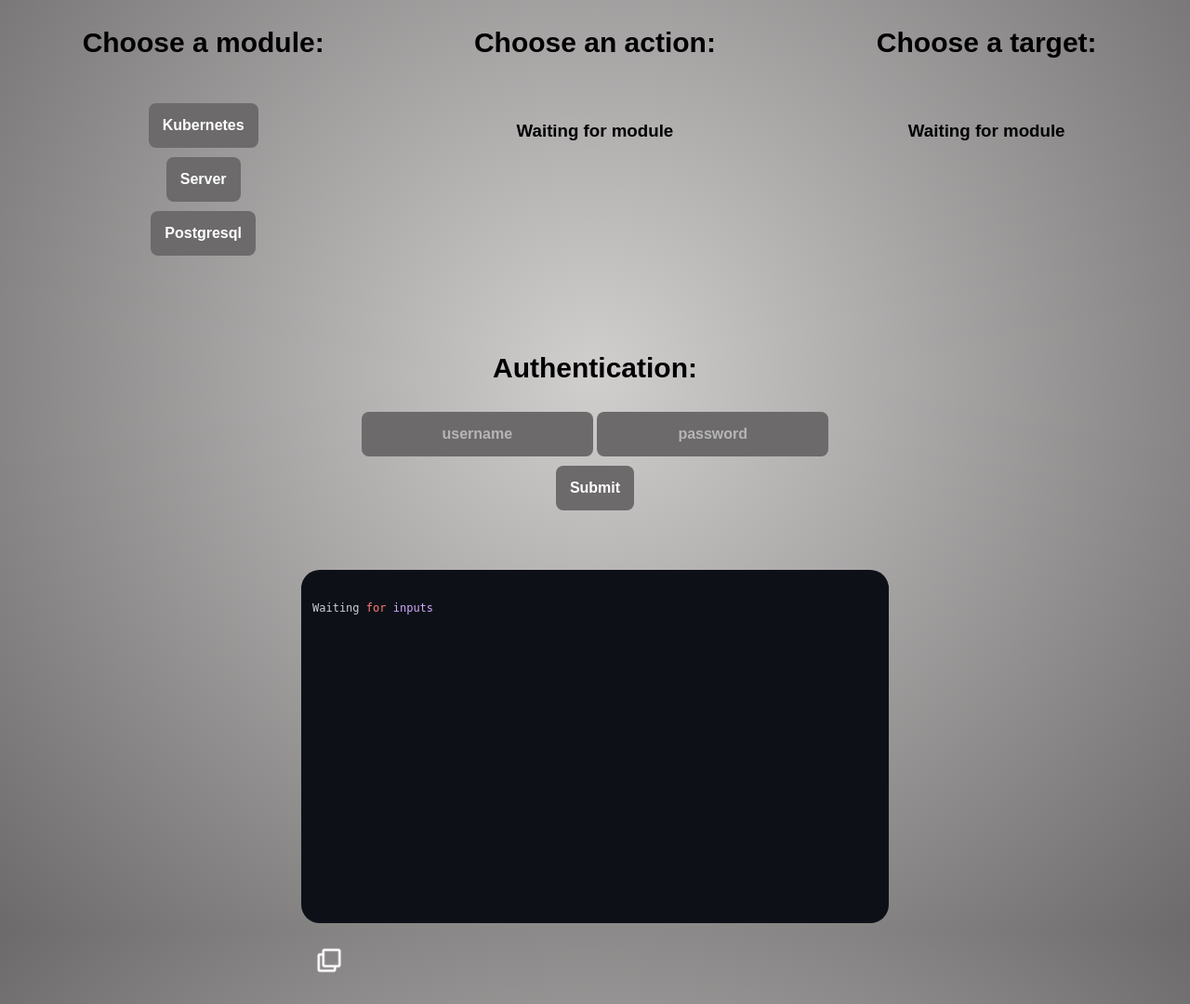
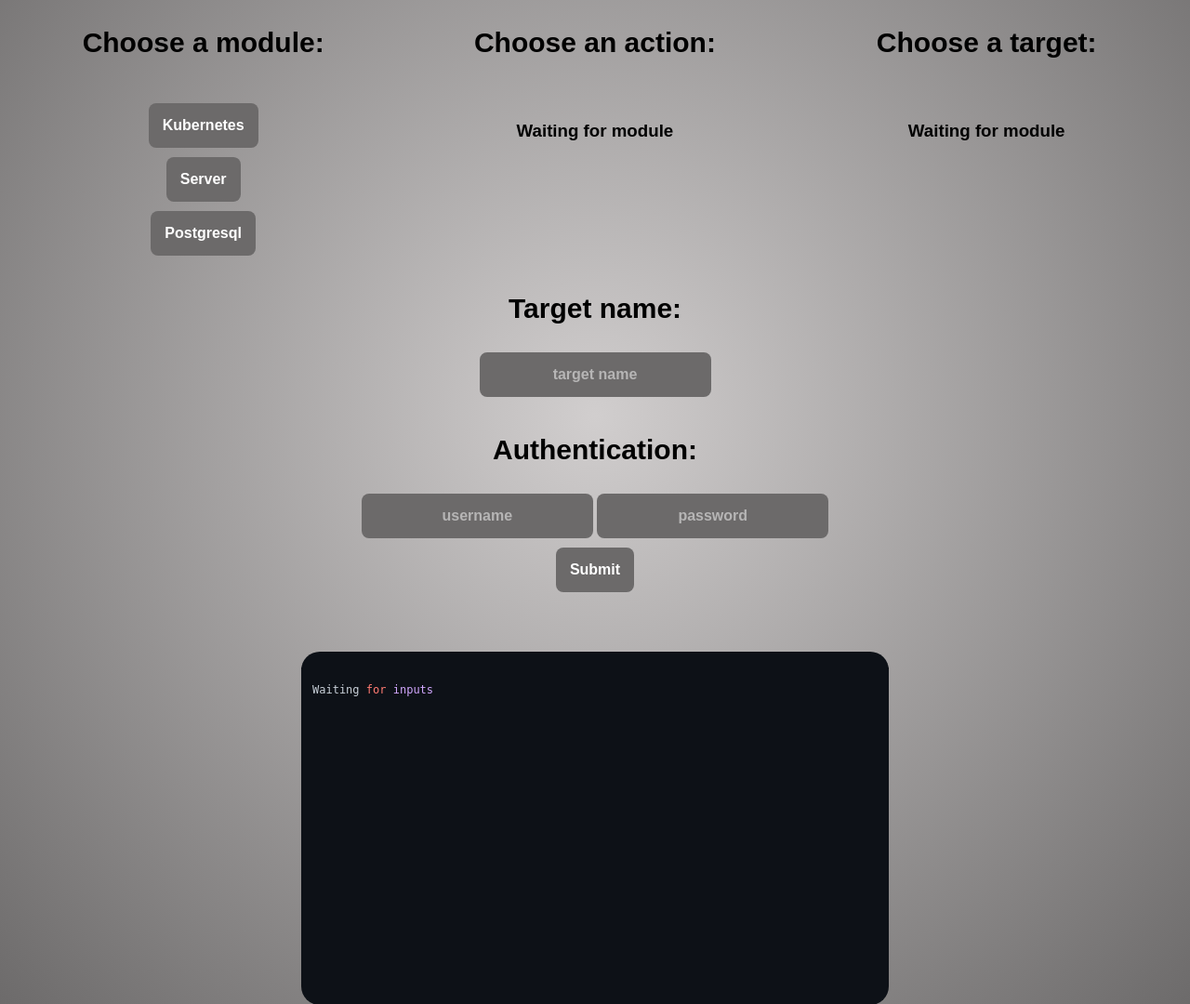
Before and after one commit to witkiewiczmikolaj/helbreder, a Flask app: page / in a window 1280 px wide. Shown: the part 195-1275 px from the top of the page at 93% size. Run offline with Flask 2, Linux system fonts and the light colour scheme; data that the repository does not hold is empty; parts of the project's set-up code (start-up, migrations or seed data) failed here and were passed over; some libraries are stand-ins or nearby versions.

Commit message:
Added target name input

```diff
--- a/core/app/static/styles/main.css
+++ b/core/app/static/styles/main.css
@@ -29,7 +29,10 @@
 
 .user {
     text-align: center;
-    padding-top: 4em;
+}
+
+.target {
+    text-align: center;
 }
 
 .lang_picker {
--- a/core/app/templates/index.html
+++ b/core/app/templates/index.html
@@ -26,6 +26,10 @@
                     <br>
                     {{ target | safe }}
                 </div>
+            </div>
+            <div class="target">
+                <p>Target name:</p>
+                <input type="text" name="Target_name" placeholder="target name">
             </div>
             <div class="user">
                 <p>Authentication:</p>
--- a/core/app/templates/languages.py
+++ b/core/app/templates/languages.py
@@ -9,7 +9,7 @@
     action = '<h3>Waiting for module</h3>'
     target = '<h3>Waiting for module</h3>'
 
-    data = '{"namespace": "' + f'{button_clicked[0]}' + '", "action": "' + f'{button_clicked[1]}' + '", "target_name": "' + f'{button_clicked[2]}' + '", "target_kind": "target_kind"}'
+    data = '{"namespace": "' + f'{button_clicked[0]}' + '", "action": "' + f'{button_clicked[1]}' + '", "target_name": "' + f'{button_clicked[5]}' + '", "target_kind": "' + f'{button_clicked[2]}' + '"}'
     curl = "curl --request POST \ --url http://helbreder_url/api/endpoint \ --header 'Accept: application/json' \ --header 'Authorization: Basic " + f'{button_clicked[3]}' + f'{button_clicked[4]}' + "' \ --header 'Content-Type: application/json'\ --data '" + f'{data}' + "'"
     curl_code = "curl    --request POST \ \n\t--url http://helbreder_url/api/endpoint \ \n\t--header 'Accept: application/json' \ \n\t--header 'Authorization: Basic " + f'{button_clicked[3]}' + f'{button_clicked[4]}' + "' \ \n\t--header 'Content-Type: application/json'\ \n\t--data '" + f'{data}' + "'"
 
--- a/core/app/templates/post.py
+++ b/core/app/templates/post.py
@@ -3,12 +3,12 @@
 from templates.actions_fcn import *
 from templates.targets_fcn import *
 from templates.curl_to_code import *
-from templates.user_pass import *
+from templates.user_pass_target import *
 from templates.languages import *
 from templates.action_target import *
 from templates.sql import *
 
-button_clicked = ["*module*", "*action*", "*target*", "*username*", "*password*"]
+button_clicked = ["*module*", "*action*", "*target*", "*username*", "*password*", "*target_name*"]
 
 def collect_data():
     global button_clicked
@@ -21,7 +21,7 @@
         pass
 
     if rq("Submit") == "Submit":
-        action, target, code, button_clicked = user_pass()
+        action, target, code, button_clicked = user_pass_target()
 
     for lang in languages:
         if rq(lang) == lang:
--- a/core/app/templates/user_pass.py
+++ b/core/app/templates/user_pass_target.py
@@ -1,7 +1,7 @@
 from flask import request
 import base64
 
-button_clicked = ["*module*", "*action*", "*target*", "*username*", "*password*"]
+button_clicked = ["*module*", "*action*", "*target*", "*username*", "*password*", "*target_name*"]
 
 def encode(item):
     return base64.b64encode(request.form.get(item).encode("utf-8"))
@@ -11,10 +11,11 @@
     password = encode("Password")
     return username, password
 
-def user_pass():
+def user_pass_target():
     global button_clicked
     action = '<h3>Waiting for module</h3>'
     target = '<h3>Waiting for module</h3>'
     code = 'Waiting for inputs'
     button_clicked[3], button_clicked[4] = get_user_pass()
+    button_clicked[5] = request.form.get("Target_name")
     return action, target, code, button_clicked
```
Also changed, not shown: other parts of core/app/static/styles/main.css (+35 -0 lines), core/app/templates/psql.py (line endings or trailing spaces).
